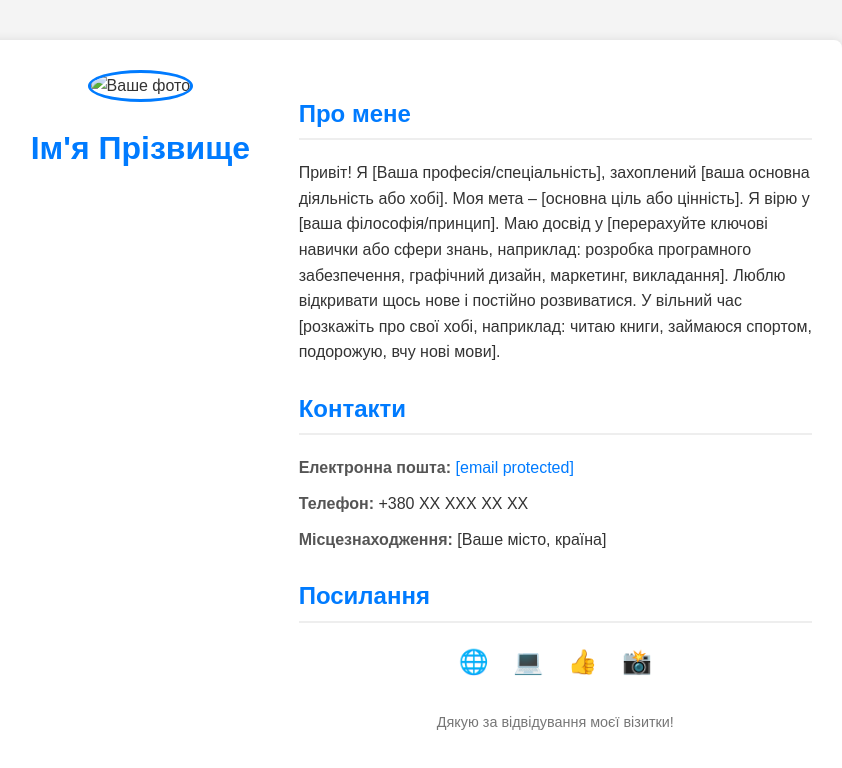
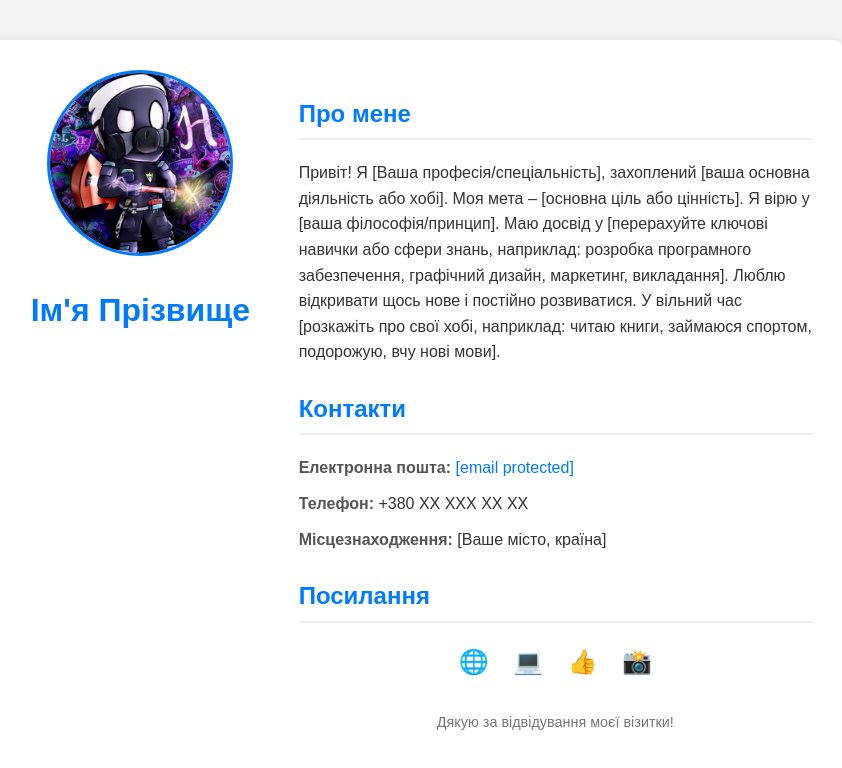
Before and after one commit to kpmaker2025/moson, a plain HTML site: page index.html in a window 1280 px wide. Shown: the whole page, without its empty margins (228-1070 px from the left). Drawn offline with Linux system fonts and the light colour scheme.

Commit message:
Update index.html

```diff
--- a/index.html
+++ b/index.html
@@ -112,7 +112,7 @@ Released under the MIT license: http://jsbin.mit-license.org
 
     <div class="container">
         <div class="profile-image">
-            <img src="your_photo.jpg" alt="Ваше фото">
+            <img src="cs.jpg" alt="Ваше фото">
             <h1>Ім'я Прізвище</h1>
         </div>
         <div class="bio-content">
```
